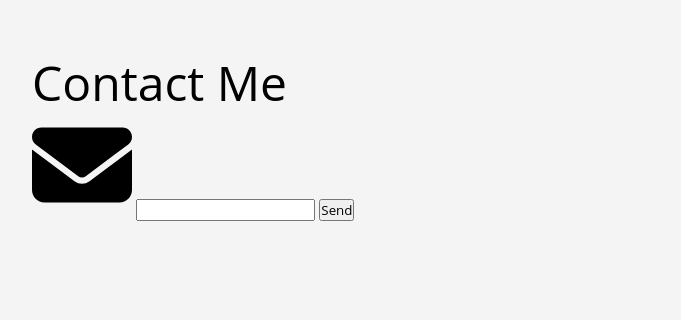
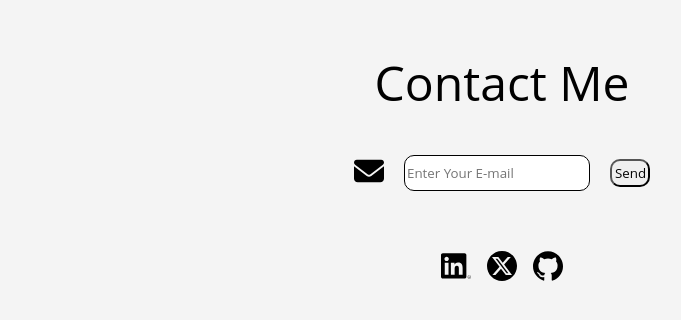
Before and after one commit to hazalonler/personal_portfolio, a plain HTML site: page src/contact.html in a window 1280 px wide. Shown: the whole page, without its empty margins (138-819 px from the left). Drawn offline with Linux system fonts and the light colour scheme.

Commit message:
Contact page was completed

```diff
--- a/src/contact.html
+++ b/src/contact.html
@@ -5,15 +5,27 @@
         <link href="style.css" rel="stylesheet">
     </head>
     <body>
-        <div class="contact-me"></div>
+        <div class="contact-me">
             <form action="index.html" method="post">
+                    <!--Add the source for sending-->
                 <h3>Contact Me</h3>
                 <div class="email">
-                    <label for="email-input"><img src="../envelope-solid.svg" alt="email"/></label>
-                    <input type="text" name="email-input">
-                    <input type="submit" value="Send">
+                    <label class="label" for="email-input"><img src="../envelope-solid.svg" alt="email"/></label>
+                    <input class="input-text" type="text" name="email-input" placeholder="Enter Your E-mail">
+                    <input class="input-send" type="submit" value="Send">
                 </div>
             </form>
-
+        </div>
+        <div class="social-media">
+            <div class="linkedin">
+                <a href="https://www.linkedin.com/in/hazal-taneri-onler/" target="_blank"><img src="../linkedin.svg" alt="linkedin"/></a>
+            </div>
+            <div class="twitter">
+                <a href="https://twitter.com/hazalt_onler"  target="_blank"><img src="../twitter-alt-circle.svg" alt="twitter"/></a>
+            </div>
+            <div class="github">
+                <a href="https://github.com/hazalonler" target="_blank"><img src="../github.svg" alt="github"/></a>
+            </div>
+        </div>
     </body>
 </htmL>
--- a/src/style.css
+++ b/src/style.css
@@ -157,6 +157,42 @@ figcaption {
     font-weight: 300;
 }
 
+/* Contact */
+
+.contact-me {
+    text-align: center;
+}
+
+label img {
+    width: 30px;
+    height: 30px;
+}
+
+.email {
+    display: flex;
+    align-items: center;
+    justify-content: center;
+    margin-top: 40px;
+}
+
+.email label, .email input {
+    margin: 0 10px;
+}
+
+.input-text {
+    width: 180px;
+    height: 30px;
+    padding: 2px;
+    border-radius: 10px;
+    border: solid 0.5px black;
+}
+
+.input-send {
+    width: 40px;
+    padding: 3px;
+    border-radius: 10px;
+}
+
 /* Social Media */
 
 .social-media {
@@ -168,15 +204,7 @@ figcaption {
 }
 
 .social-media img {
-    width: 40px;
-    padding-left: 20px;
+    width: 30px;
+    padding: 0 8px;
     margin-top: 20px;
 }
-
-
-/* Contact */
-
-label img {
-    width: 100px;
-    height: 100px;
-}
```
Also changed, not shown: src/index.html (+0 -11 lines).
